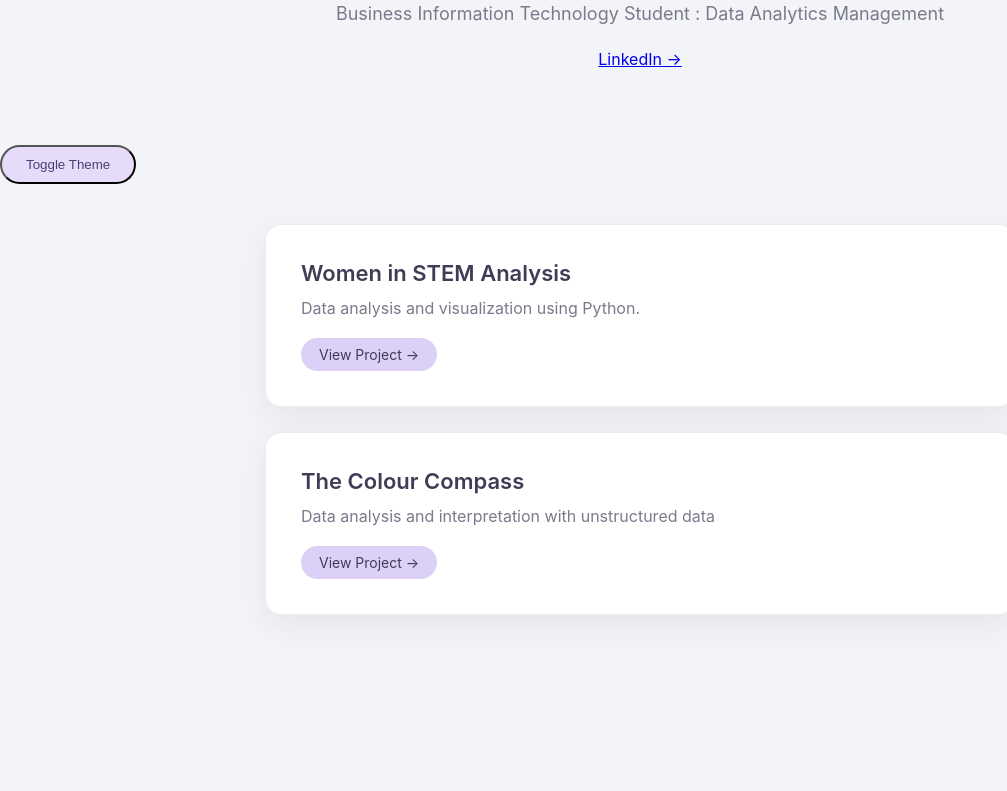
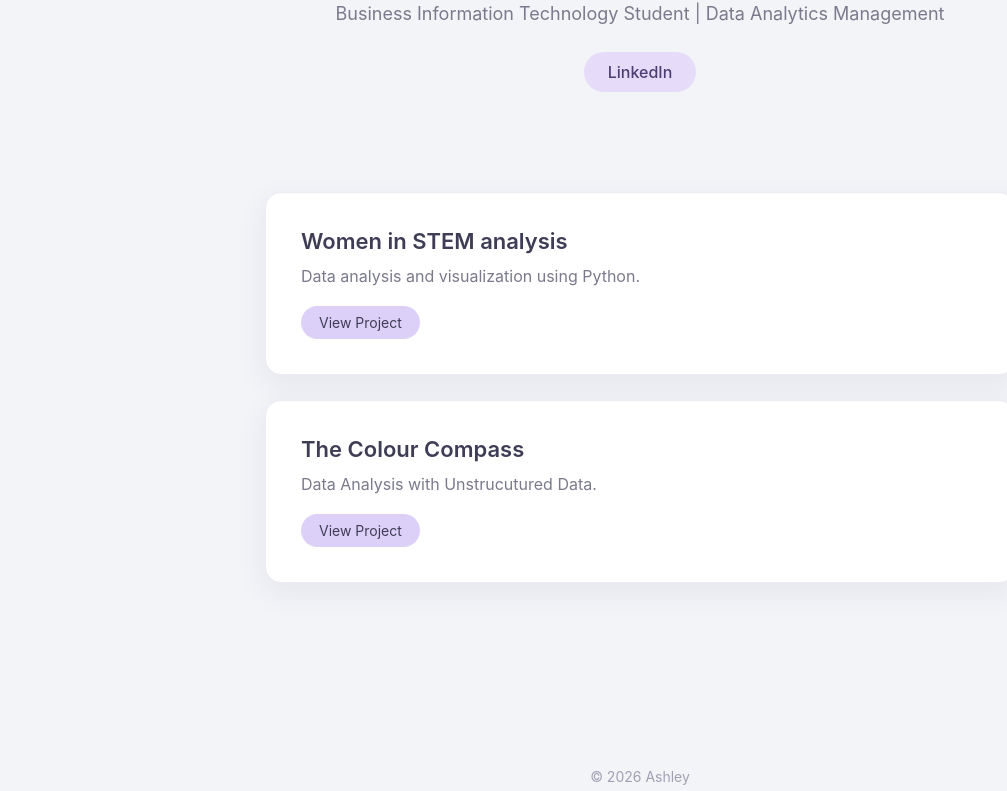
Before and after one commit to ashleyhigashitani10/ashleyhigashitani10.github.io, a plain HTML site: page index.html in a window 1280 px wide. Shown: the part 226-1017 px from the top of the page, without its empty margins (0-1007 px from the left). Drawn offline with Linux system fonts and the light colour scheme.

Commit message:
Update index.html

```diff
--- a/index.html
+++ b/index.html
@@ -3,6 +3,7 @@
 <head>
     <title>Ashley Higashitani | GitHub Portfolio</title>
     <meta name="viewport" content="width=device-width, initial-scale=1.0">
+
     <style>
         body {
             margin: 0;
@@ -27,9 +28,9 @@ h1 {
             color: #7a7a8c;
             font-size: 18px;
             margin-bottom: 25px;
+            min-height: 24px;
         }
 
-/* LinkedIn button */
         .header-button {
             display: inline-block;
             background-color: #e6dcfa;
@@ -57,12 +58,10 @@ section {
             margin-bottom: 25px;
             border-radius: 16px;
             box-shadow: 0 10px 30px rgba(63,61,86,0.08);
-    transition: 0.3s ease;
+            transition: 0.4s ease;
             border: 1px solid #ececf3;
-}
-
-.project:hover {
-    transform: translateY(-6px);
+            opacity: 0;
+            transform: translateY(20px);
         }
 
         .project h3 {
@@ -78,7 +77,6 @@ section {
             font-size: 16px;
         }
 
-/* Project buttons */
         .project a {
             display: inline-block;
             background-color: #dcd0f8;
@@ -103,34 +101,39 @@ footer {
     </style>
 </head>
 
-<script>
-    const projects = document.querySelectorAll('.project');
-
-    projects.forEach((project, index) => {
-        project.style.opacity = 0;
-        project.style.transform = "translateY(20px)";
-
-        setTimeout(() => {
-            project.style.transition = "all 0.6s ease";
-            project.style.opacity = 1;
-            project.style.transform = "translateY(0)";
-        }, index * 200);
-    });
-</script>
-
-<script>
-function toggleMode() {
-    document.body.classList.toggle("dark-mode");
-}
-</script>
-
 <body>
 
 <header>
-    <h1>Ashley Higashitani</h1>
+    <h1>Rashi</h1>
     <p class="subtitle" id="typing"></p>
+    <a href="https://www.linkedin.com/in/ashley-higashitani-a11320280/" target="_blank" class="header-button">
+        LinkedIn
+    </a>
+</header>
+
+<section>
+
+    <div class="project">
+        <h3>Women in STEM analysis</h3>
+        <p>Data analysis and visualization using Python.</p>
+        <a href="https://github.com/ashleyhigashitani10/women_in_stem_data_analysis">View Project</a>
+    </div>
+
+    <div class="project">
+        <h3>The Colour Compass</h3>
+        <p>Data Analysis with Unstrucutured Data.</p>
+        <a href="https://github.com/ashleyhigashitani10/The_Colour_Compass">View Project</a>
+    </div>
+
+</section>
+
+<footer>
+    © <span id="year"></span> Ashley
+</footer>
+
 <script>
-const text = "Business Information Technology Student : Data Analytics Management";
+    /* Typing Effect */
+    const text = "Business Information Technology Student | Data Analytics Management";
     let i = 0;
 
     function typeEffect() {
@@ -142,37 +145,20 @@ function typeEffect() {
     }
 
     typeEffect();
+
+    /* Fade-in Projects */
+    const projects = document.querySelectorAll('.project');
+
+    projects.forEach((project, index) => {
+        setTimeout(() => {
+            project.style.opacity = 1;
+            project.style.transform = "translateY(0)";
+        }, index * 200);
+    });
+
+    /* Auto Year */
+    document.getElementById("year").textContent = new Date().getFullYear();
 </script>
-     <p>
-        <a href="https://linkedin.com/in/ashley-higashitani-a11320280" target="_blank">
-            LinkedIn →
-        </a>
-    </p>
-</header>
-
-<button onclick="toggleMode()" class="header-button">
-    Toggle Theme
-</button>
-
-<section>
-
-    <div class="project">
-        <h3>Women in STEM Analysis</h3>
-        <p>Data analysis and visualization using Python.</p>
-        <a href="https://github.com/ashleyhigashitani10/women_in_stem_data_analysis">View Project →</a>
-    </div>
-
-    <div class="project">
-        <h3>The Colour Compass</h3>
-        <p>Data analysis and interpretation with unstructured data</p>
-        <a href="https://github.com/ashleyhigashitani10/The_Colour_Compass">View Project →</a>
-    </div>
-
-</section>
-
-<footer>
-    © 2026 Ashley
-</footer>
 
 </body>
 </html>
```
Lines whose indentation alone changed are shown as unchanged.
